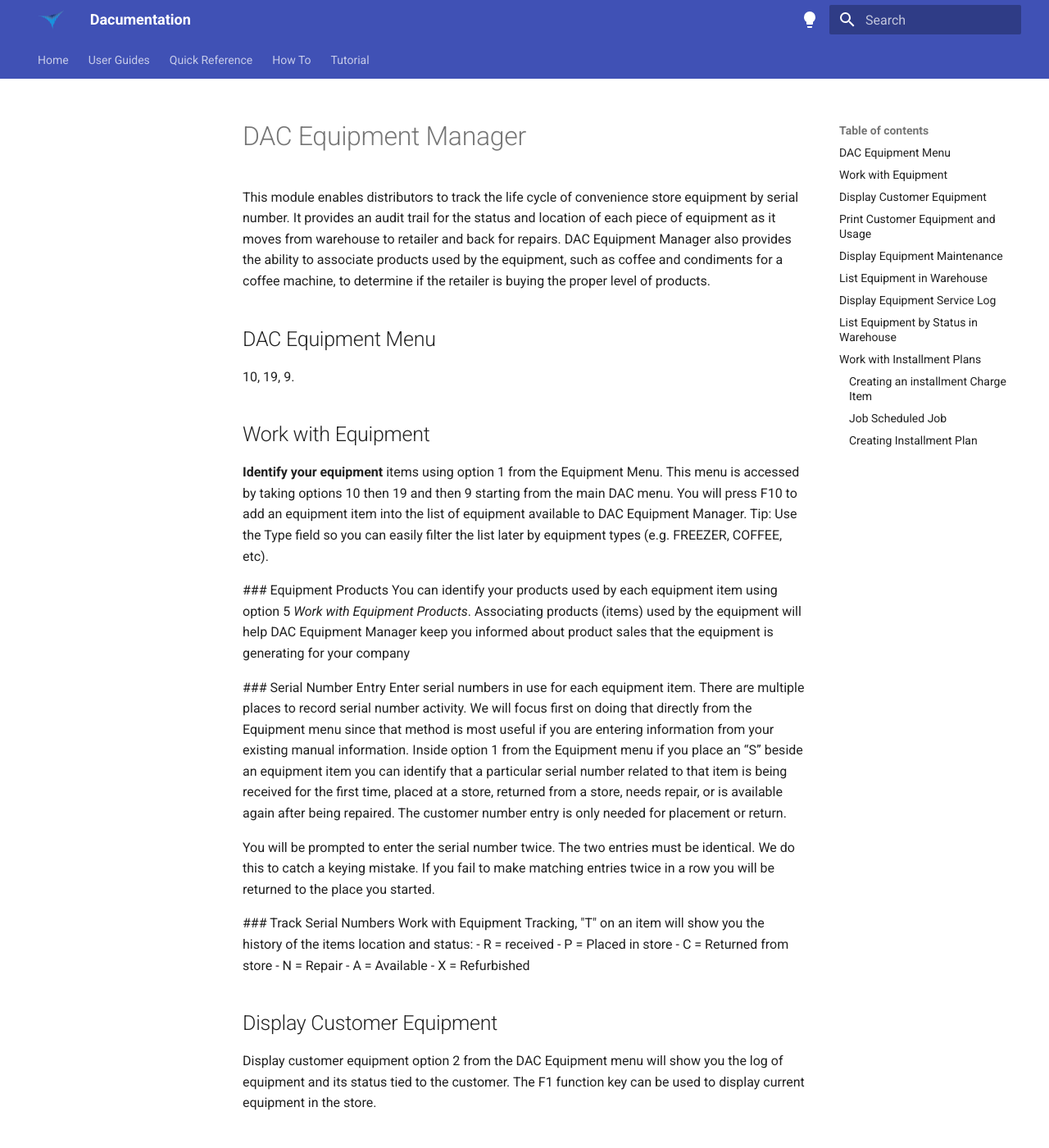
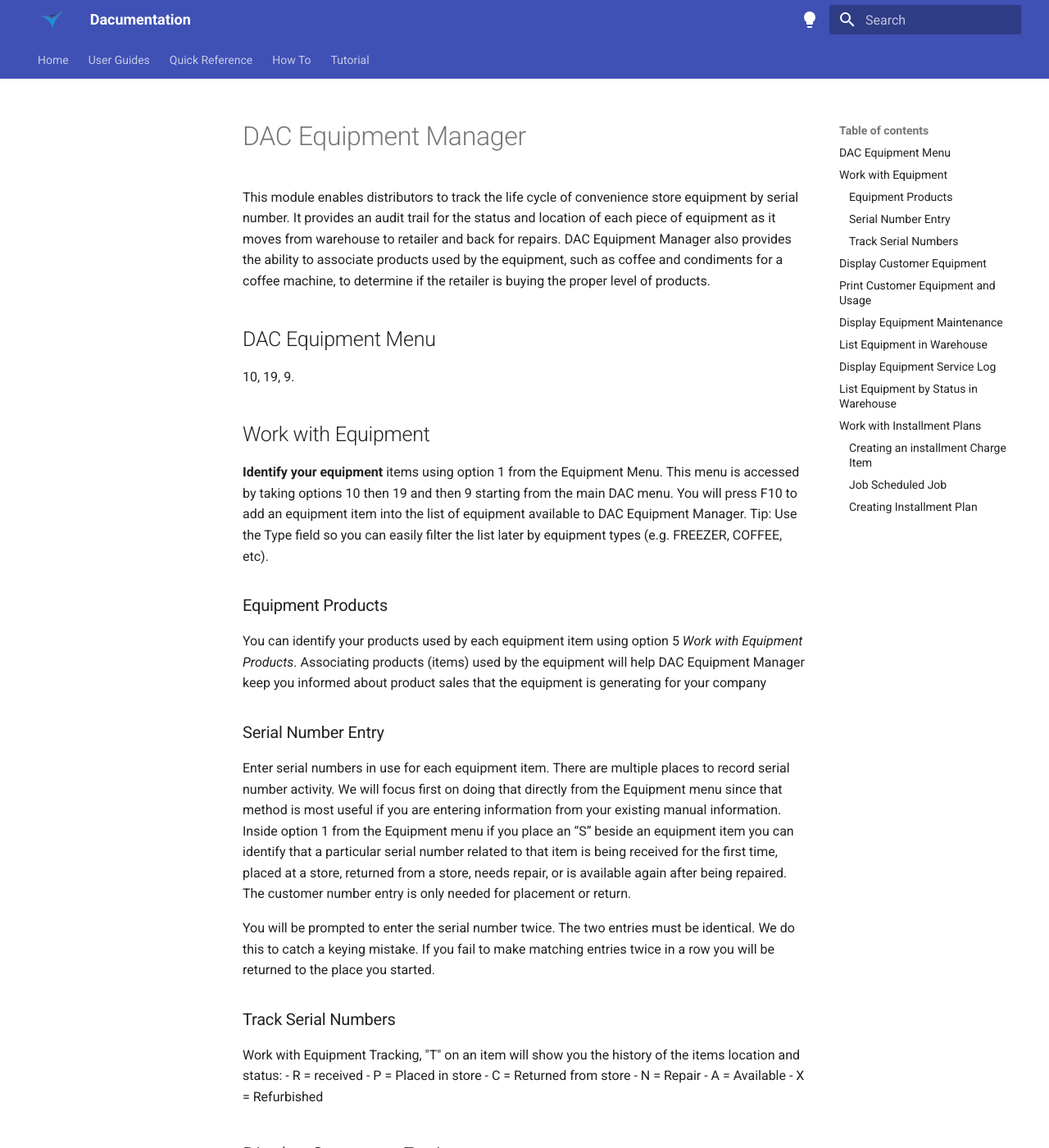
Before and after one commit to AydenB/mkdocs, an MkDocs documentation site: the page built from docs/how-to/DAC Equipment Manager.md, in a window 1280 px wide and 1400 px high. Shown: the whole window at 82% size. Built offline with MkDocs 1.6.1 and Material for MkDocs 9.7.7, drawn with Linux system fonts in a browser that asks for light colours; some of the changed text lies outside the part shown.

Commit message:
modified:   docs/how-to/DAC Equipment Manager.md

```diff
--- a/docs/how-to/DAC Equipment Manager.md
+++ b/docs/how-to/DAC Equipment Manager.md
@@ -7,15 +7,15 @@
 ## Work with Equipment
  **Identify your equipment** items using option 1 from the Equipment Menu. This menu is accessed by taking options 10 then 19 and then 9 starting from the main DAC menu. You will press F10 to add an equipment item into the list of equipment available to DAC Equipment Manager. Tip: Use the Type field so you can easily filter the list later by equipment types (e.g. FREEZER, COFFEE, etc).
 
- ### Equipment Products
+### Equipment Products
 You can identify your products used by each equipment item using option 5 *Work with Equipment Products*. Associating products (items) used by the equipment will help DAC Equipment Manager keep you informed about product sales that the equipment is generating for your company
 
- ### Serial Number Entry
+### Serial Number Entry
  Enter serial numbers in use for each equipment item. There are multiple places to record serial number activity. We will focus first on doing that directly from the Equipment menu since that method is most useful if you are entering information from your existing manual information. Inside option 1 from the Equipment menu if you place an “S” beside an equipment item you can identify that a particular serial number related to that item is being received for the first time, placed at a store, returned from a store, needs repair, or is available again after being repaired. The customer number entry is only needed for placement or return.
 
 You will be prompted to enter the serial number twice. The two entries must be identical. We do this to catch a keying mistake. If you fail to make matching entries twice in a row you will be returned to the place you started.
 
- ### Track Serial Numbers
+### Track Serial Numbers
  Work with Equipment Tracking, "T" on an item will show you the history of the items location and status:
   - R = received
   - P = Placed in store
@@ -77,4 +77,4 @@
 # FAQ and Common Issues
 - Equipment products can be created by classes, this may continually add products that have since been removed. Example- Item 085766 Coffee maker is including items in Prod Class 35. Item 233654 has been removed, but since its in Product Class 35, and Product Class 35 was used to add this item, Item 233654 will return with EOD.
 
-- running the installment plan job scheduled entry will force a remote order out for the installment plan
+- running the installment plan job scheduled entry will force a remote order out for the installment plan.
```
